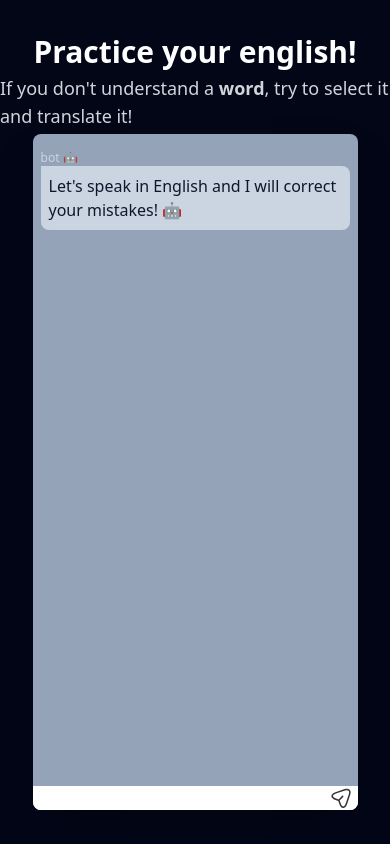
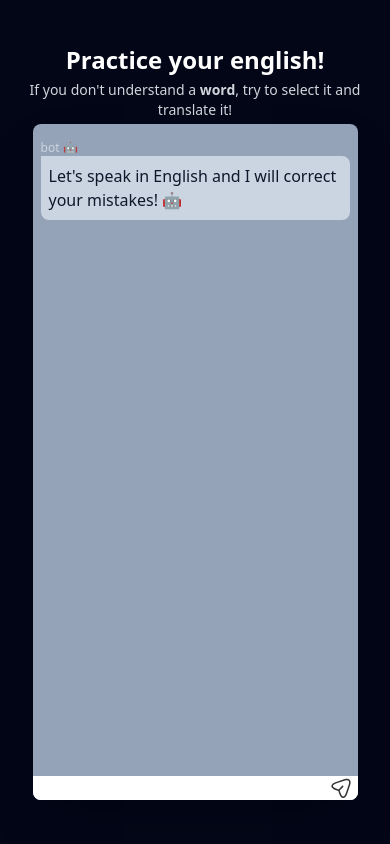
Before and after one commit to Sebastian0021/word-by-word-chatbot, a React (Vite) app: page / in a window 390 px wide. Built offline with nearby package versions, Linux system fonts and the light colour scheme.

Commit message:
Adaptando títulos a mobile

```diff
--- a/src/components/Chat/Chat.tsx
+++ b/src/components/Chat/Chat.tsx
@@ -168,10 +168,10 @@ const Chat = () => {
 
   return (
     <>
-      <h1 className="text-white mb-1 text-3xl font-semibold">
+      <h1 className="text-white mb-1 md:text-3xl font-semibold text-2xl">
         Practice your english!
       </h1>
-      <h2 className="text-gray-300 mb-1 text-lg">
+      <h2 className="text-gray-300 mb-1 md:text-lg text-sm text-center">
         If you don't understand a <strong>word</strong>, try to select it and
         translate it!
       </h2>
```
